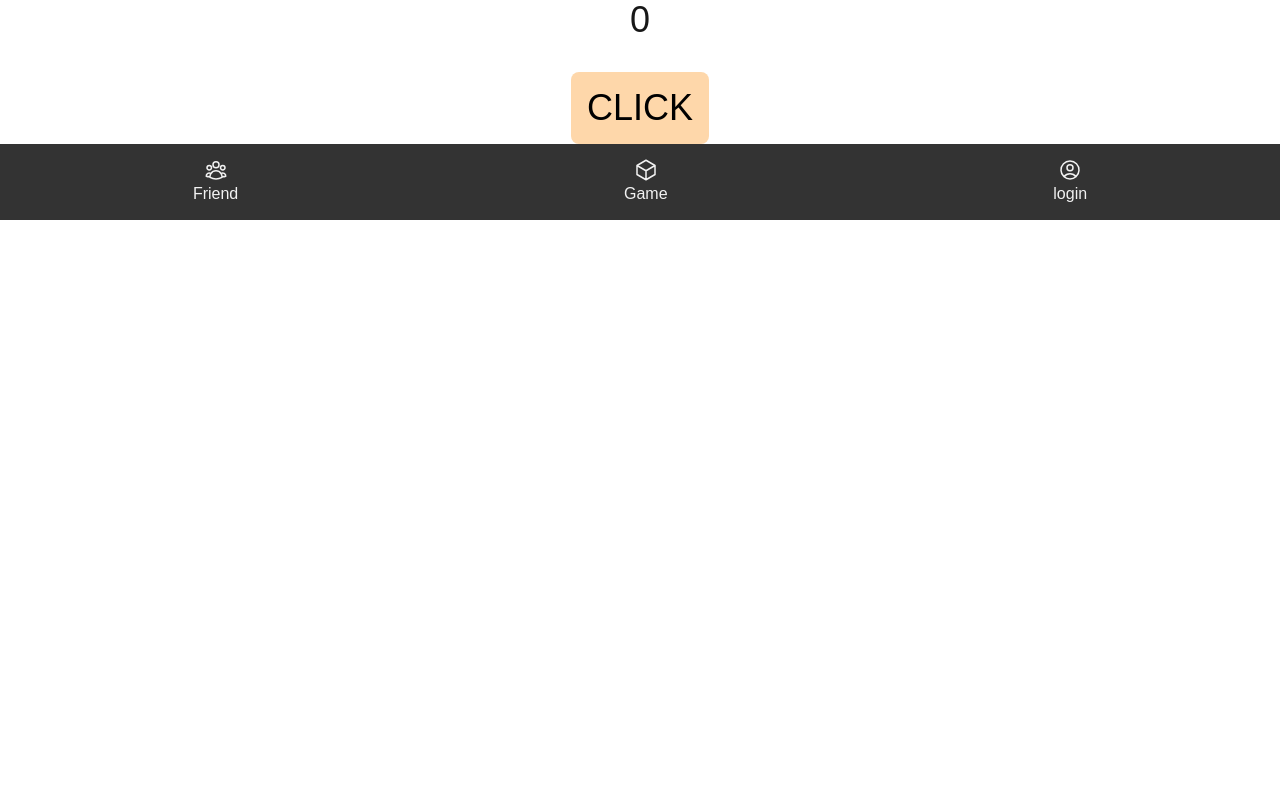
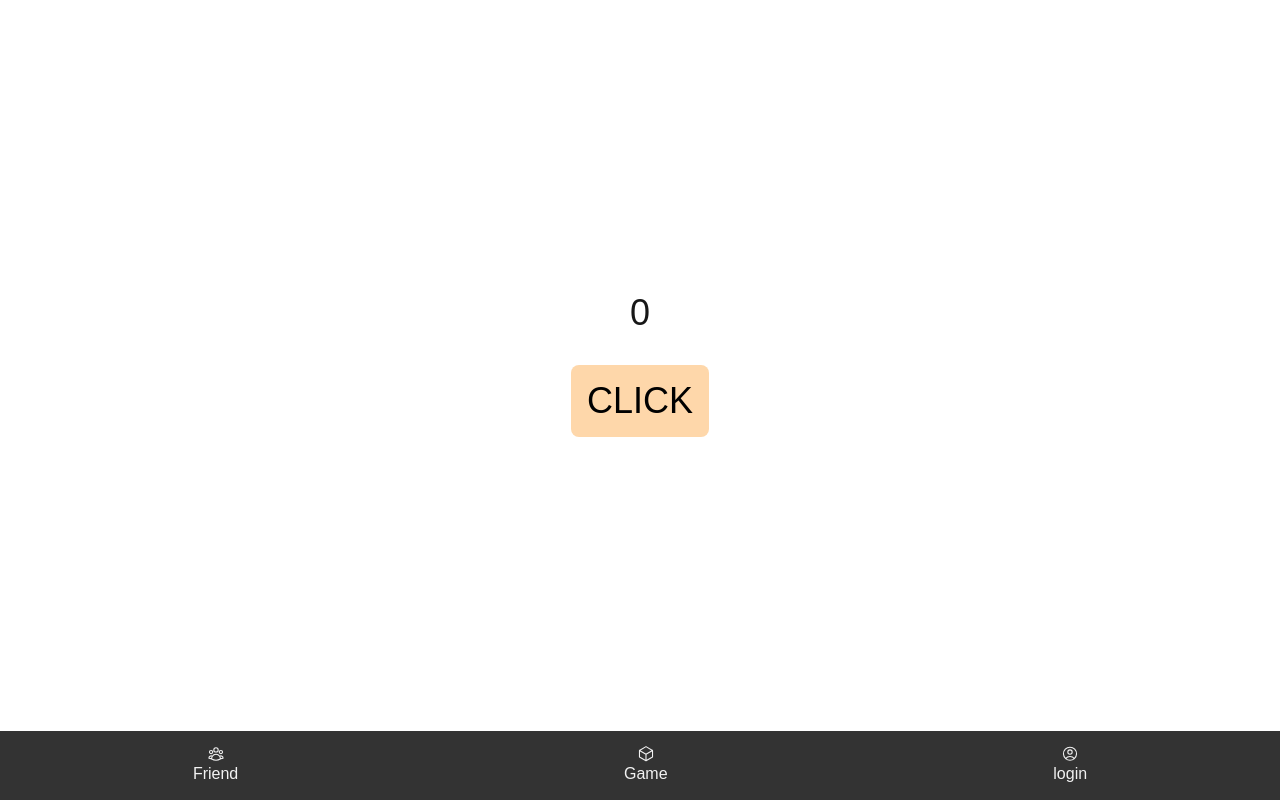
Before and after one commit to Aragant/multiclicker, a Next.js app: page /game in a window 1280 px wide. Built offline with nearby package versions, Linux system fonts and the light colour scheme.

Commit message:
change css to center the clicker

```diff
--- a/app/game/page.tsx
+++ b/app/game/page.tsx
@@ -6,7 +6,7 @@
     const [count, setCount] = useState(0);
 
     return (
-        <div className="flex flex-col items-center gap-8 h-max">
+        <div className="flex flex-col items-center justify-center h-full gap-8">
             <p className="text-4xl">{count}</p>
             <button
              onClick={() => setCount(count + 1)}
```
